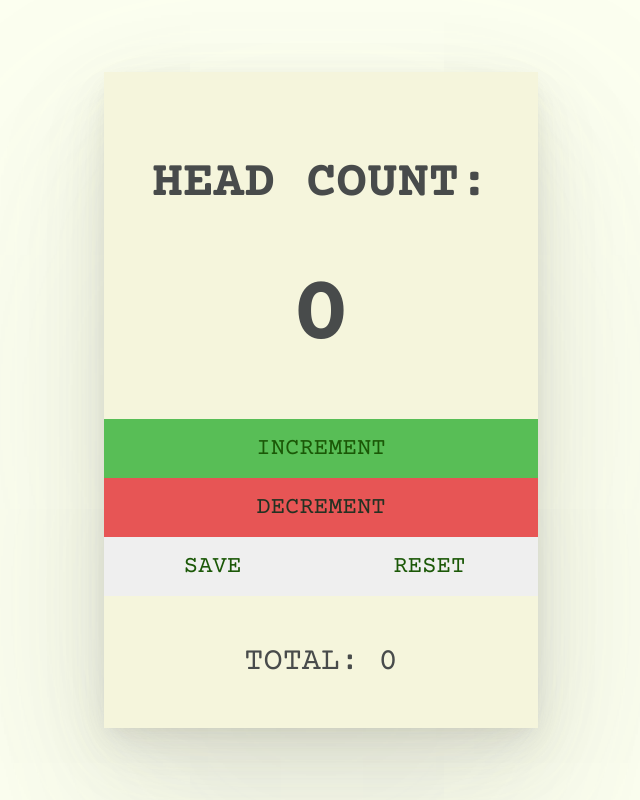
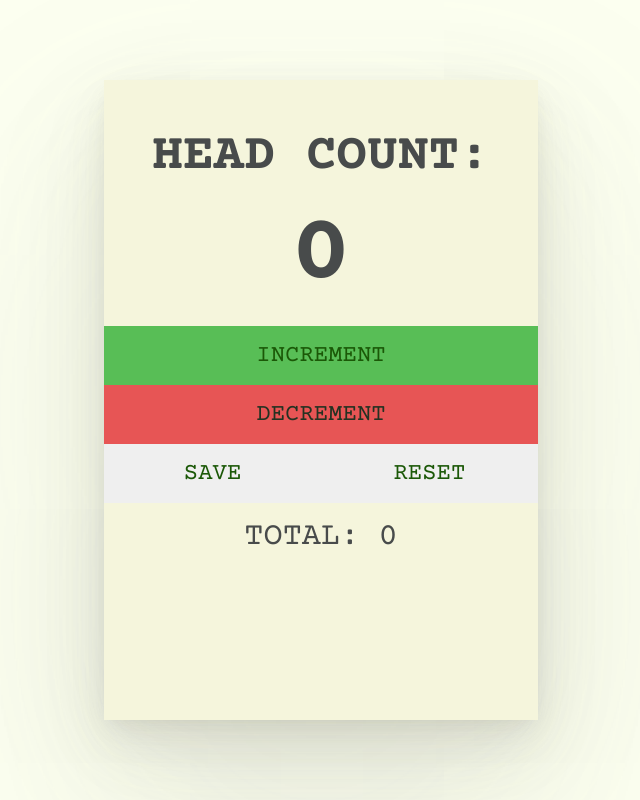
Before and after one commit to nathan-kennedy/head-count, a plain HTML site: page index.html in a window 1280 px wide. Shown: the whole page, without its empty margins (319-959 px from the left). Drawn offline with nearby package versions, Linux system fonts and the light colour scheme.

Commit message:
commit test

```diff
--- a/style.css
+++ b/style.css
@@ -1,8 +1,19 @@
+html {
+    box-sizing: border-box;
+    font-size: 100%;
+}
+
+*,
+*::before,
+*::after {
+    box-sizing: border-box;
+}
+
 body {
     margin: 0;
     padding: 0;
     font-family: "Courier Prime";
-    display: flex;
+    display: grid;
     height: 100vh;
     align-items: center;
     justify-content: center;
@@ -14,17 +25,18 @@ h1 {
     font-size: clamp(3rem, 4vw, 4rem);
     text-align: center;
     padding: 3rem 3rem 1rem 3rem;
+    margin: 0;
 }
 
 h2 {
     padding: 0;
-    margin: 0 0 3rem 0;
+    margin: 0 0 1rem 0;
     font-size: 6rem;
     text-align: center;
 }
 
 p {
-    padding: 3rem 4rem;
+    padding: 1rem 3rem 2rem 3rem;
     margin: 0 auto;
     font-size: clamp(2rem, 2vw, 3vw);
     text-align: center;
@@ -33,6 +45,7 @@ p {
 .wrapper {
     margin: 0;
     padding: 0;
+    height: 80vh;
     background-color: beige;
     box-shadow:
   0px 2.3px 5.7px -5px rgba(138, 138, 125, 0.046),
```
